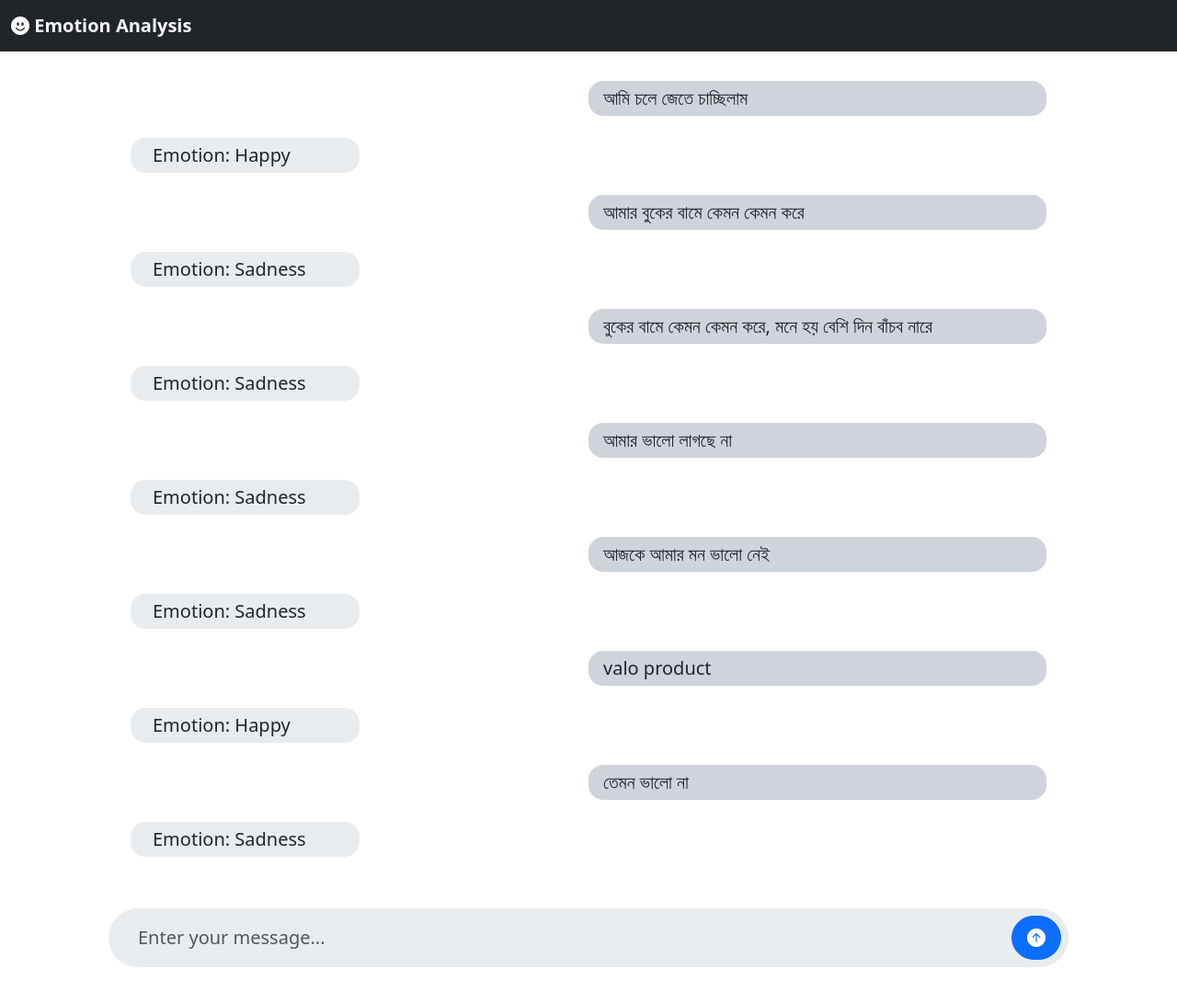
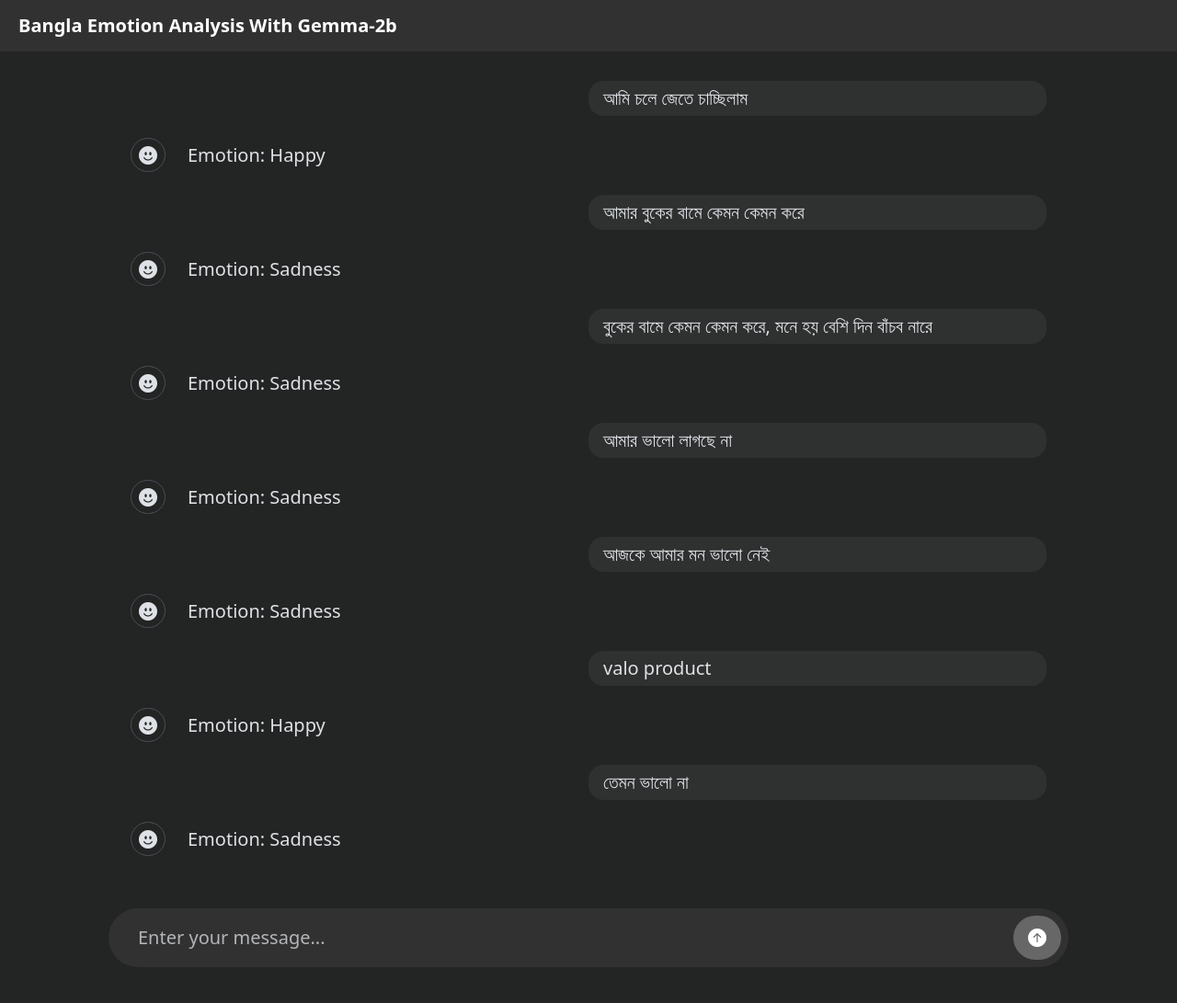
Before and after one commit to junnunkarim/EWU_CSE366_Emotion_Detection_Webapp, a Django app: page / in a window 1280 px wide. Shown: the top 1091 px of the page at 92% size. Run offline with Django 5.2, Linux system fonts and the light colour scheme; data comes from the database, SQL or seed files in the repository; both versions use the stored data as it was after the commit; some libraries are stand-ins or nearby versions.

```diff
--- a/django_src/detection_app/templates/detection_app/base.html
+++ b/django_src/detection_app/templates/detection_app/base.html
@@ -16,24 +16,49 @@
     }
 
     ::-webkit-scrollbar-track {
-      background-color: #f1f1f1;
       border-radius: 20px;
     }
 
     ::-webkit-scrollbar-thumb {
-      background-color: #c3c3c3;
+      background-color: #383838;
       border-radius: 20px;
     }
 
-    .history-container {
+    .self_nav {
+      background-color: #323131 !important;
+    }
+
+    .self_history_container {
+      background-color: #232424 !important;
       display: flex;
       flex-direction: column;
       height: 88vh;
     }
 
-    .history {
+    .self_history {
       flex: 1;
       overflow-y: auto;
+    }
+
+    .self_history_prompt {
+      background-color: #2F3030 !important;
+    }
+
+    .self_history_response {
+      background-color: #232424 !important;
+    }
+
+    .self_input {
+      background-color: #323131 !important;
+      border: 0px !important;
+    }
+    .self_input:focus {
+      box-shadow: 0px 0px 0px rgba(0, 0, 0, 0.075) inset, 0px 0px 0px rgba(50, 49, 49, 0.5) !important;
+    }
+
+    .self_button {
+      background-color: #676767 !important;
+      border: 0px !important;
     }
   </style>
 
@@ -41,17 +66,17 @@
 
 </head>
 
-<body>
-  <nav class="navbar sticky-top bg-dark">
+<body class="self_history_response" data-bs-theme="dark">
+  <nav class="self_nav navbar sticky-top">
     <div class="container-fluid">
-      <a class="navbar-brand text-light" href="">
-        <i class="bi bi-emoji-smile-fill"></i>
-        <strong>Emotion Analysis</strong>
+      <a class="ms-2 navbar-brand" href="">
+        <!-- <i class="bi bi-emoji-smile-fill"></i> -->
+        <strong>Bangla Emotion Analysis With Gemma-2b</strong>
       </a>
     </div>
   </nav>
 
-  <div class="container history-container px-5 mt-4">
+  <div class="self_history_container container px-5 mt-4">
 
     {% block content %}{% endblock content %}
 
--- a/django_src/detection_app/templates/detection_app/home.html
+++ b/django_src/detection_app/templates/detection_app/home.html
@@ -6,18 +6,24 @@
 
 {% block content %}
   <!-- prompt history -->
-  <div class="history mb-2 p-4 rounded-5" id="history">
+  <div class="self_history mb-2 p-4 rounded-5" id="history">
     {% for item in history %}
       <div class="fs-5 my-4">
-        <div class="d-grid bg-dark-subtle gap-2 col-6 ms-auto rounded-4">
+        <div class="self_history_prompt d-grid gap-2 col-6 ms-auto rounded-4">
           <div class="text-wrap px-3 py-1">
             {{ item.prompt }}
           </div>
         </div>
 
-        <div class="d-grid bg-body-secondary gap-2 col-3 my-4 rounded-4">
-          <div class="text-wrap px-4 py-1">
-            Emotion: {{ item.answer }}
+        <div class="d-flex align-items-center my-4">
+          <div>
+            <i class="border rounded-pill px-2 py-1 bi bi-emoji-smile-fill"></i>
+          </div>
+
+          <div class="self_history_response d-grid gap-2 col-3 rounded-4">
+            <div class="text-wrap px-4 py-1">
+              Emotion: {{ item.answer }}
+            </div>
           </div>
         </div>
       </div>
@@ -29,9 +35,9 @@
     <form action="{% url 'detection_app:home' %}" method="post">
       {% csrf_token %}
 
-        <div class="input-group bg-body-secondary p-2 rounded-pill">
-          <input class="form-control form-control-lg bg-body-secondary px-4 border-0 rounded-pill" name="prompt" placeholder="Enter your message..." required></input>
-          <button type="submit" class="btn btn-primary btn-lg ms-2 rounded-pill"><i class="bi bi-arrow-up-circle-fill"></i></button>
+        <div class="self_input input-group p-2 rounded-pill">
+          <input class="self_input form-control form-control-lg px-4 border-0 rounded-pill" name="prompt" placeholder="Enter your message..." required></input>
+          <button type="submit" class="self_button btn btn-primary btn-lg ms-2 rounded-pill"><i class="bi bi-arrow-up-circle-fill"></i></button>
         </div>
 
       </div>
--- a/django_src/detection_app/views.py
+++ b/django_src/detection_app/views.py
@@ -20,7 +20,7 @@ the corresponding sentiment label 'Happy' or 'Love' or 'Sadness' or 'Anger' or '
 [{text}] = """.strip()
 
     response = generate(
-        model="emotion_analysis_gemma_2b_v3.4.0",
+        model="emotion_analysis_gemma_2b__v3.4.0",
         prompt=prompt,
         # response will be recieved in a single reply
         stream=False,
```
Also changed, not shown: requirements.txt (added, +11 -0 lines), README.md, django_src/db.sqlite3, ss/bangla_emotion_analysis.png (added), 2 other files.
